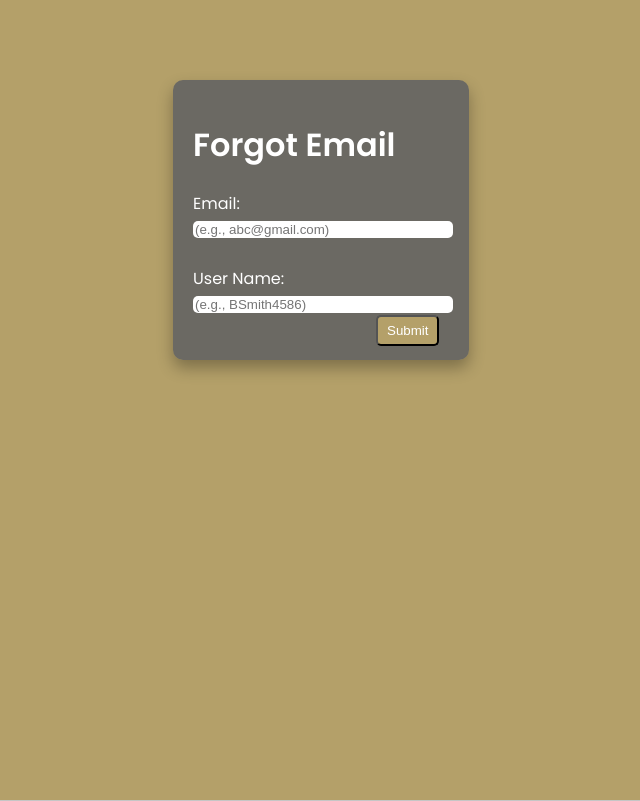
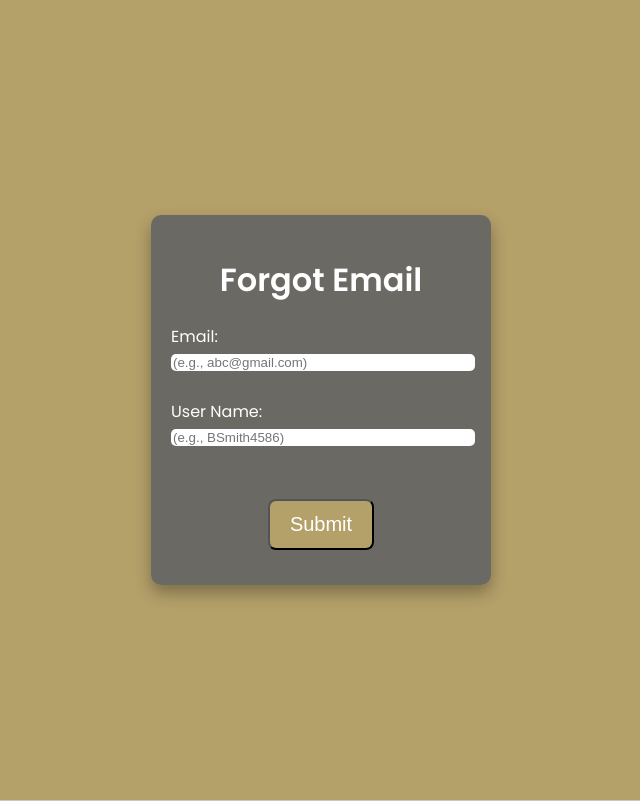
Before and after one commit to I-am-Signal/Atlas-Accounting, a Flask app: page /forgot in a window 1280 px wide. Shown: the part 120-921 px from the top of the page, without its empty margins (319-959 px from the left). Run offline with Flask 3, Linux system fonts and the light colour scheme; some libraries are stand-ins or nearby versions.

Commit message:
css change to forgot

```diff
--- a/public/templates/forgot.html
+++ b/public/templates/forgot.html
@@ -1,14 +1,16 @@
 {% extends "base.html" %} {% block title %}Sign Up{% endblock %} {% block
     content %}
 <div class="page">
-    <div class="forgot">
+    <div class="login">
         <form method="POST">
             <h1> Forgot Email</h1>
                 <Label for="Email">Email:</Label>
                 <input type="email" name="email" placeholder="(e.g., abc@gmail.com)"> <br><br>
                 <label for="Username">User Name:</label>
                 <input type="text" name="username" placeholder="(e.g., BSmith4586)"><br><br>
+                <div class="button-container">
                 <button type="submit" id="submit"> Submit </button>
+            </div>
         </form>
 
     </div>
```
